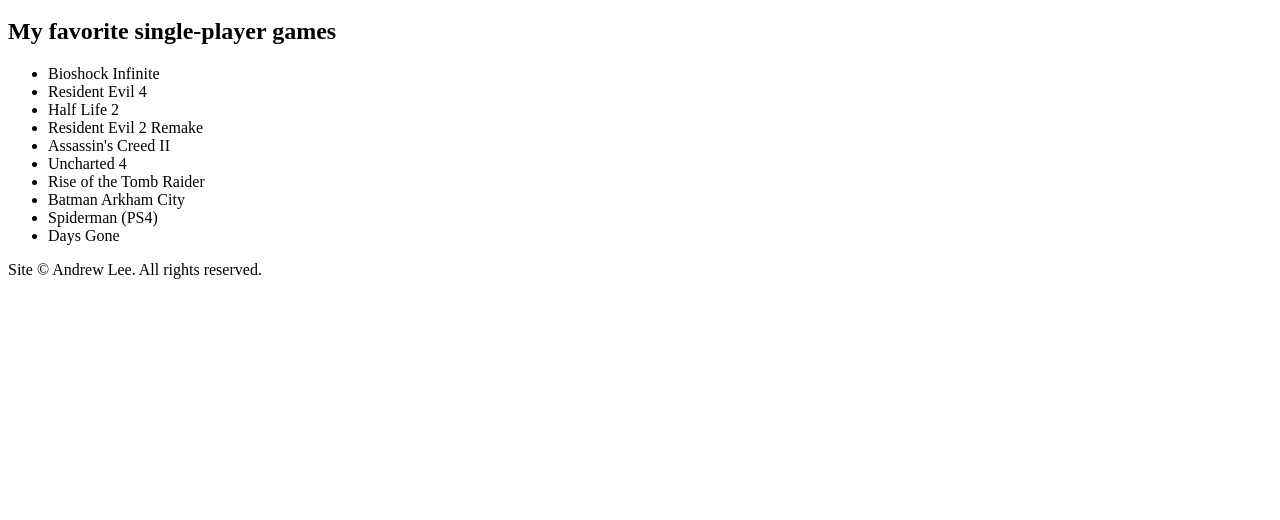
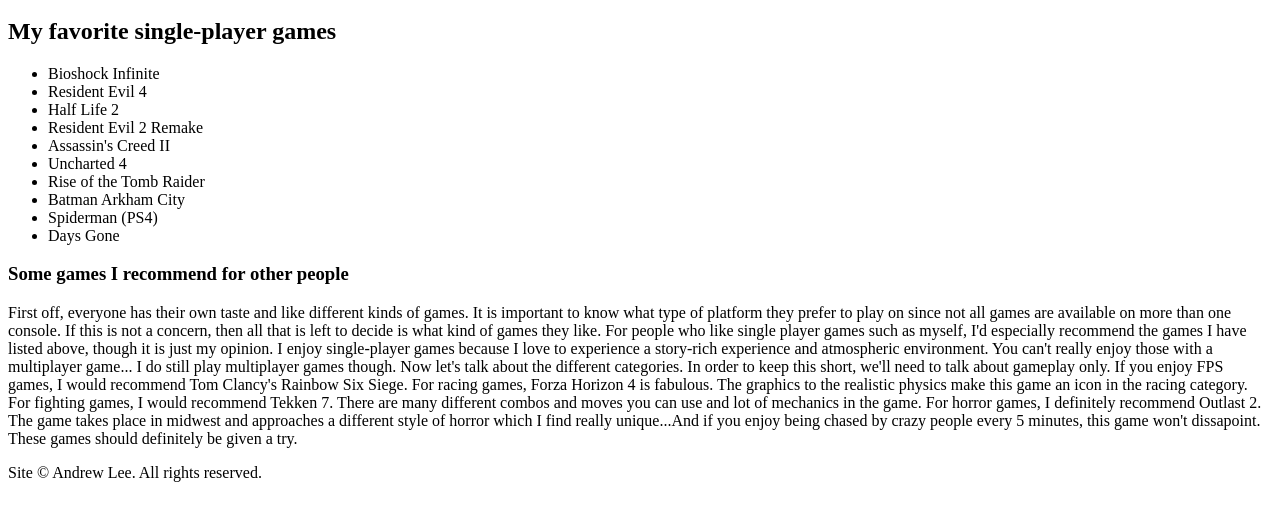
Before and after one commit to andlee5/Project-One, a plain HTML site: page games/index.html in a window 1280 px wide. Shown: the part 136-656 px from the top of the page. Drawn offline with Linux system fonts and the light colour scheme.

Commit message:
Add paragraph recommending games to play

```diff
--- a/games/index.html
+++ b/games/index.html
@@ -31,6 +31,30 @@
         <li>Spiderman (PS4)</li>
         <li>Days Gone</li>
         </ul>
+
+      <h3>Some games I recommend for other people</h3>
+          <p>
+            First off, everyone has their own taste and like different kinds of
+            games. It is important to know what type of platform they prefer to
+            play on since not all games are available on more than one console.
+            If this is not a concern, then all that is left to decide is what
+            kind of games they like. For people who like single player games
+            such as myself, I'd especially recommend the games I have listed
+            above, though it is just my opinion. I enjoy single-player games
+            because I love to experience a story-rich experience and atmospheric
+            environment. You can't really enjoy those with a multiplayer game...
+            I do still play multiplayer games though. Now let's talk about the
+            different categories. In order to keep this short, we'll need to
+            talk about gameplay only. If you enjoy FPS games, I would recommend
+            Tom Clancy's Rainbow Six Siege. For racing games, Forza Horizon 4 is
+            fabulous. The graphics to the realistic physics make this game an
+            icon in the racing category. For fighting games, I would recommend
+            Tekken 7. There are many different combos and moves you can use
+            and lot of mechanics in the game. For horror games, I definitely
+            recommend Outlast 2. The game takes place in midwest and approaches
+            a different style of horror which I find really unique...And if you
+            enjoy being chased by crazy people every 5 minutes, this game won't
+            dissapoint. These games should definitely be given a try.
     </main>
 
     <footer id="footer">
```
Also changed, not shown: 2 other files.
